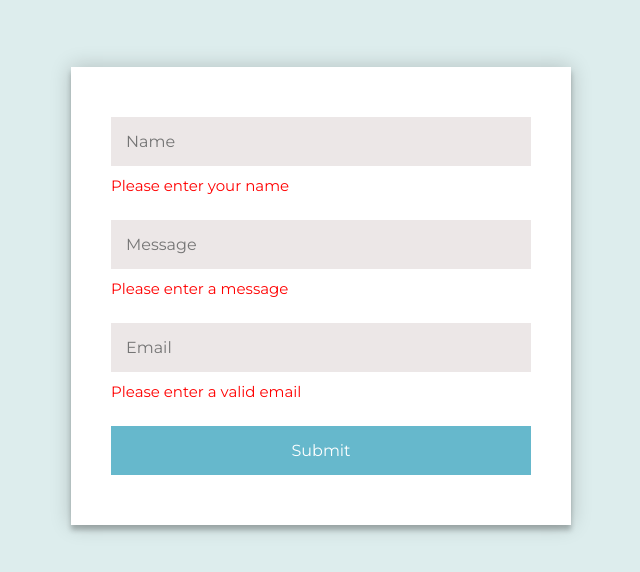
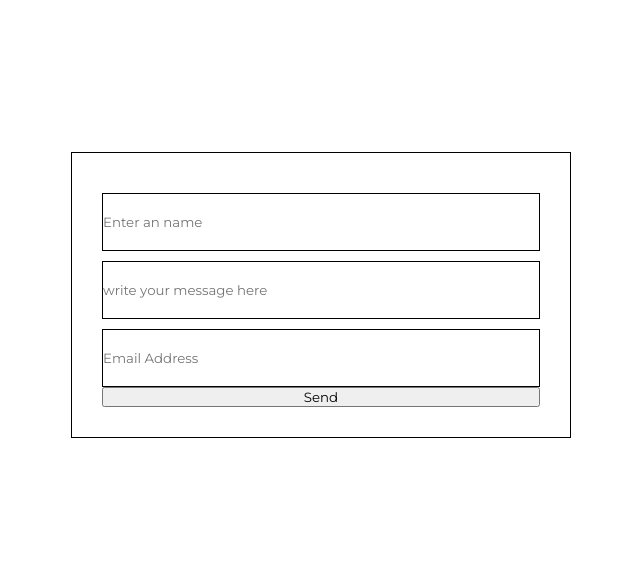
Before and after one commit to Slavi-Svec/react-components, a React (Create React App) app: page / in a window 1280 px wide. Shown: the part 104-676 px from the top of the page, without its empty margins (319-959 px from the left). Built offline with nearby package versions, Linux system fonts and the light colour scheme.

Commit message:
Add HTML to form

```diff
--- a/src/App.js
+++ b/src/App.js
@@ -1,43 +1,11 @@
 import React from 'react'
 import './App.scss'
-import ContactForm from './Components/ContactForm/ContactForm'
+import Form from './Components/Form/Form'
 
 function App() {
   return (
     <div className="App">
-      {/* <SocialFollow /> */}
-      {/* <Navbar /> */}
-      {/* <NavbarTwo /> */}
-      {/* <ButtonThree /> */}
-      {/* <ButtonFour   /> */}
-      {/* <RandomPresidents /> */}
-      {/* <ColorChanger */}
-      {/* text='hello' */}
-      {/* /> */}
-      {/* <MessageSender /> */}
-
-      {/* <ProjectButton
-            heading="view on codepen"
-            variant="primary"
-            src="https://codepen.io/slavi-svec/full/ZEQvJjY"
-          /> */}
-
-      {/* <ProjectCard
-        variant="primary"
-        src={LaptopTwo}
-        title="weather app"
-        description="A simple weather app that displays the current weather and 5 day forecast. Using React and
-                     SASS. The updated datais are accessed from open weather maps api."
-       />
-       <ProjectCard
-        variant="secondary"
-        src={Laptop}
-        title="Simpsons Quote Generator"
-        description="This app calls an api request to return random
-                    simpons quotes and images upon pressing a button, in additon quotes can be posted to twitter."
-       />  */}
-      {/* <ReactGrid /> */}
-      <ContactForm />
+      <Form />
     </div>
   )
 }
--- a/src/App.scss
+++ b/src/App.scss
@@ -1,5 +1,4 @@
 .container {
-  // background: #eee;
   padding: 25px 50px;
   position: absolute;
   bottom: 0;
@@ -16,7 +15,7 @@
   }
 
   &__facebook {
-      color: #4968ad;
+    color: #4968ad;
   }
 
   &__twitter {
@@ -38,7 +37,6 @@
   }
 }
 
-
 // This is for the nav bar styles
 
 * {
--- /dev/null
+++ b/src/Components/Form/Form.jsx
@@ -0,0 +1,50 @@
+import React from 'react'
+import './styles.css'
+
+const Form = () => {
+  return (
+    <div className="form-container">
+      <form
+        className="form-submit"
+        action="https://formsubmit.co/slavi.svec@gmail.com"
+        method="POST"
+      >
+        <input
+          className="form-input"
+          type="hidden"
+          name="_next"
+          value="http://localhost:3002/contact"
+        />
+        <input
+          type="hidden"
+          name="_subject"
+          value="Hi, Someone has contacted you"
+        />
+        <input
+          className="form-input"
+          type="text"
+          name="name"
+          placeholder="Enter an name"
+          required
+        />
+        <input
+          className="form-input"
+          type="text"
+          name="message"
+          placeholder="write your message here"
+          required
+        />
+        <input
+          className="form-input"
+          type="email"
+          name="email"
+          placeholder="Email Address"
+          required
+        />
+        <button type="submit">Send</button>
+      </form>
+    </div>
+  )
+}
+
+export default Form
--- /dev/null
+++ b/src/Components/Form/styles.css
@@ -0,0 +1,27 @@
+.form-container {
+  width: 500px;
+  background-color: white;
+  margin: auto;
+  padding: 10px;
+  border: 1px solid black;
+  margin-top: 20%;
+}
+
+.form-submit {
+  display: flex;
+  flex-direction: column;
+  justify-content: space-evenly;
+  padding: 20px;
+}
+
+.form-input {
+  margin-top: 10px;
+  border: 1px solid black;
+  padding: 20px 0;
+}
+
+@media screen and (max-width: 768px) {
+  .form-container {
+    width: 300px;
+  }
+}
```
